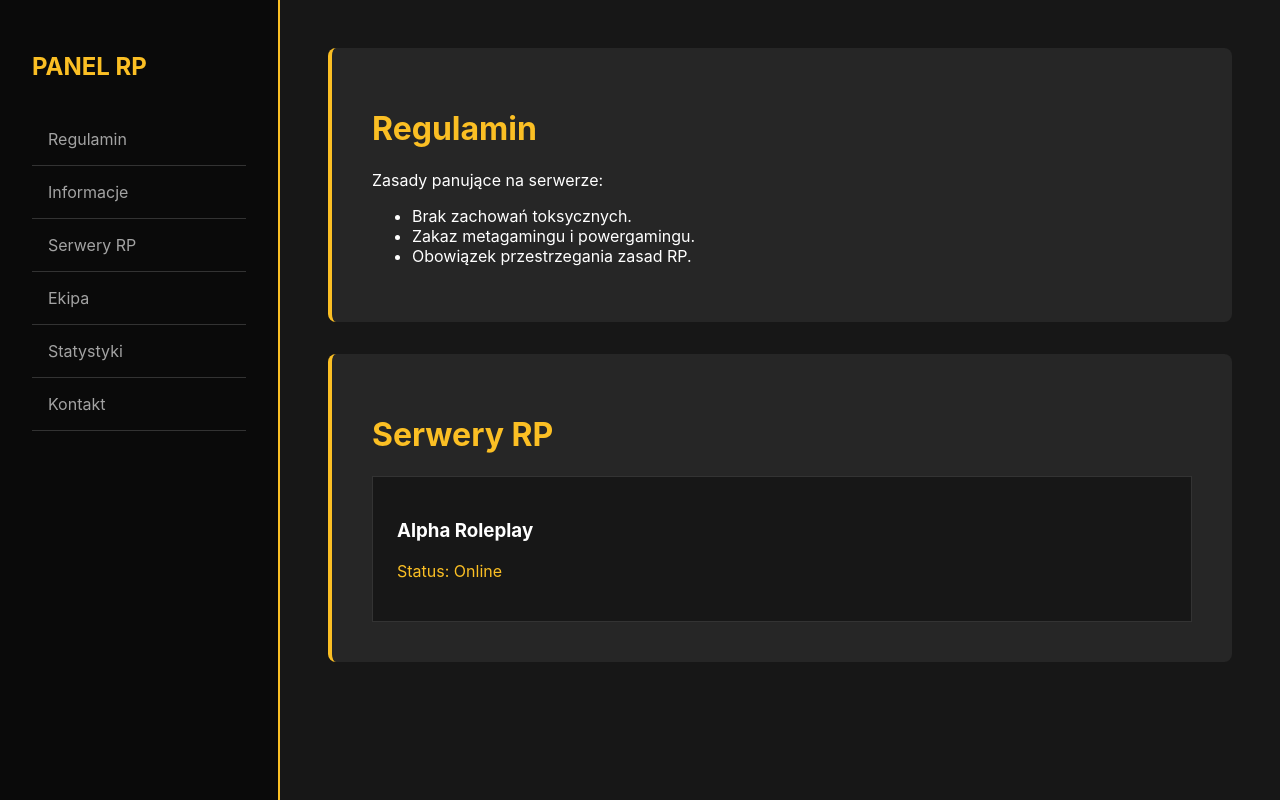
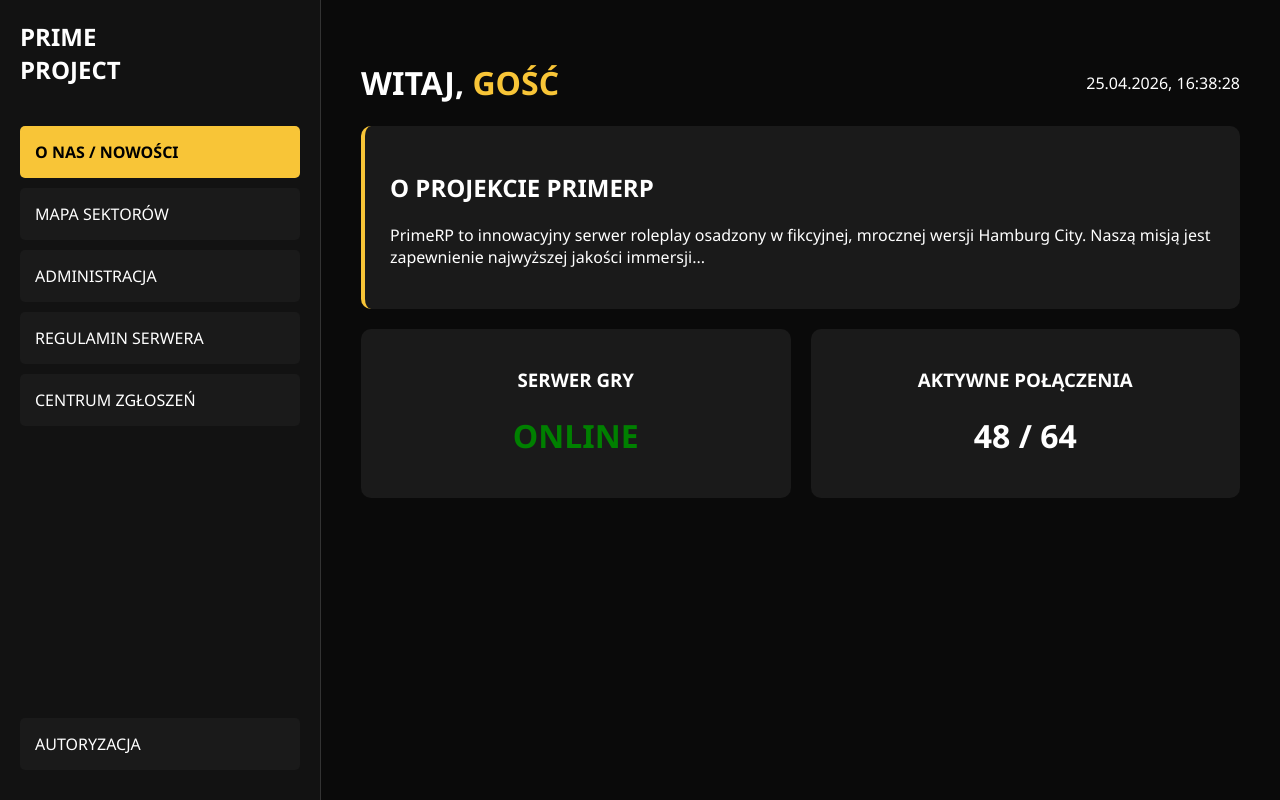
Before and after one commit to PAPAJUSKUTEN/primerp-game, a plain HTML site: page index.html in a window 1280 px wide. Drawn offline with Linux system fonts and the light colour scheme.

Commit message:
Update index.html

```diff
--- a/index.html
+++ b/index.html
@@ -2,67 +2,86 @@
 <html lang="pl">
 <head>
 <meta charset="UTF-8">
-<meta name="viewport" content="width=device-width, initial-scale=1.0">
-<title>System RP - Black & Yellow</title>
 <style>
     :root {
-        --bg-black: #0a0a0a;
-        --accent-yellow: #fbbf24;
+        --bg-dark: #0a0a0a;
+        --sidebar-dark: #121212;
+        --accent-yellow: #f8c537;
         --text-white: #ffffff;
         --text-gray: #a3a3a3;
+        --card-bg: #1a1a1a;
     }
-    * { box-sizing: border-box; }
-    body { font-family: 'Inter', sans-serif; margin: 0; background-color: #171717; color: var(--text-white); }
-    .layout { display: flex; min-height: 100vh; }
+    body {
+        font-family: 'Segoe UI', Roboto, sans-serif;
+        margin: 0;
+        background-color: var(--bg-dark);
+        color: var(--text-white);
+        display: flex;
+        height: 100vh;
+    }
+    .sidebar {
+        width: 280px;
+        background-color: var(--sidebar-dark);
+        padding: 20px;
+        display: flex;
+        flex-direction: column;
+        border-right: 1px solid #333;
+    }
+    .logo { color: white; font-size: 24px; font-weight: bold; margin-bottom: 40px; }
+    .nav-item {
+        padding: 15px;
+        margin-bottom: 10px;
+        background-color: #1a1a1a;
+        color: white;
+        border-radius: 5px;
+        cursor: pointer;
+        display: flex;
+        align-items: center;
+        gap: 10px;
+    }
+    .nav-item.active { background-color: var(--accent-yellow); color: black; font-weight: bold; }
 
-    /* Sidebar */
-    .sidebar { width: 280px; background: var(--bg-black); padding: 2rem; border-right: 2px solid var(--accent-yellow); }
-    .sidebar h2 { color: var(--accent-yellow); font-size: 1.5rem; margin-bottom: 2rem; text-transform: uppercase; }
-    .nav-list { list-style: none; padding: 0; }
-    .nav-item { padding: 1rem; cursor: pointer; border-bottom: 1px solid #333; transition: 0.3s; color: var(--text-gray); }
-    .nav-item:hover { color: var(--accent-yellow); padding-left: 1.5rem; }
-
-    /* Main Content */
-    .content-area { flex: 1; padding: 3rem; }
-    .card { background: #262626; padding: 2.5rem; border-radius: 0.5rem; border-left: 4px solid var(--accent-yellow); margin-bottom: 2rem; }
-    h1 { color: var(--accent-yellow); }
-    .server-card { background: #171717; padding: 1.5rem; border: 1px solid #333; margin-top: 1rem; }
+    .main-content { flex: 1; padding: 40px; }
+    .header { display: flex; justify-content: space-between; align-items: center; }
+    .card { background-color: var(--card-bg); padding: 25px; border-radius: 10px; margin-bottom: 20px; border-left: 4px solid var(--accent-yellow); }
+    .yellow-text { color: var(--accent-yellow); }
+    .grid { display: grid; grid-template-columns: 1fr 1fr; gap: 20px; }
+    .status-card { background: var(--card-bg); padding: 20px; border-radius: 10px; text-align: center; }
 </style>
 </head>
 <body>
 
-<div class="layout">
-    <nav class="sidebar">
-        <h2>Panel RP</h2>
-        <ul class="nav-list">
-            <li class="nav-item">Regulamin</li>
-            <li class="nav-item">Informacje</li>
-            <li class="nav-item">Serwery RP</li>
-            <li class="nav-item">Ekipa</li>
-            <li class="nav-item">Statystyki</li>
-            <li class="nav-item">Kontakt</li>
-        </ul>
-    </nav>
+<div class="sidebar">
+    <div class="logo">PRIME <br> PROJECT</div>
+    <div class="nav-item active">O NAS / NOWOŚCI</div>
+    <div class="nav-item">MAPA SEKTORÓW</div>
+    <div class="nav-item">ADMINISTRACJA</div>
+    <div class="nav-item">REGULAMIN SERWERA</div>
+    <div class="nav-item">CENTRUM ZGŁOSZEŃ</div>
+    <div style="margin-top: auto;" class="nav-item">AUTORYZACJA</div>
+</div>
 
-    <main class="content-area">
-        <div class="card">
-            <h1>Regulamin</h1>
-            <p>Zasady panujące na serwerze:</p>
-            <ul>
-                <li>Brak zachowań toksycznych.</li>
-                <li>Zakaz metagamingu i powergamingu.</li>
-                <li>Obowiązek przestrzegania zasad RP.</li>
-            </ul>
+<div class="main-content">
+    <div class="header">
+        <h1>WITAJ, <span class="yellow-text">GOŚĆ</span></h1>
+        <div>25.04.2026, 16:38:28</div>
+    </div>
+
+    <div class="card">
+        <h2>O PROJEKCIE PRIMERP</h2>
+        <p>PrimeRP to innowacyjny serwer roleplay osadzony w fikcyjnej, mrocznej wersji Hamburg City. Naszą misją jest zapewnienie najwyższej jakości immersji...</p>
+    </div>
+
+    <div class="grid">
+        <div class="status-card">
+            <h3>SERWER GRY</h3>
+            <h1 style="color: green;">ONLINE</h1>
         </div>
-
-        <div class="card">
-            <h1>Serwery RP</h1>
-            <div class="server-card">
-                <h3>Alpha Roleplay</h3>
-                <p style="color: var(--accent-yellow);">Status: Online</p>
-            </div>
+        <div class="status-card">
+            <h3>AKTYWNE POŁĄCZENIA</h3>
+            <h1>48 / 64</h1>
         </div>
-    </main>
+    </div>
 </div>
 
 </body>
```
